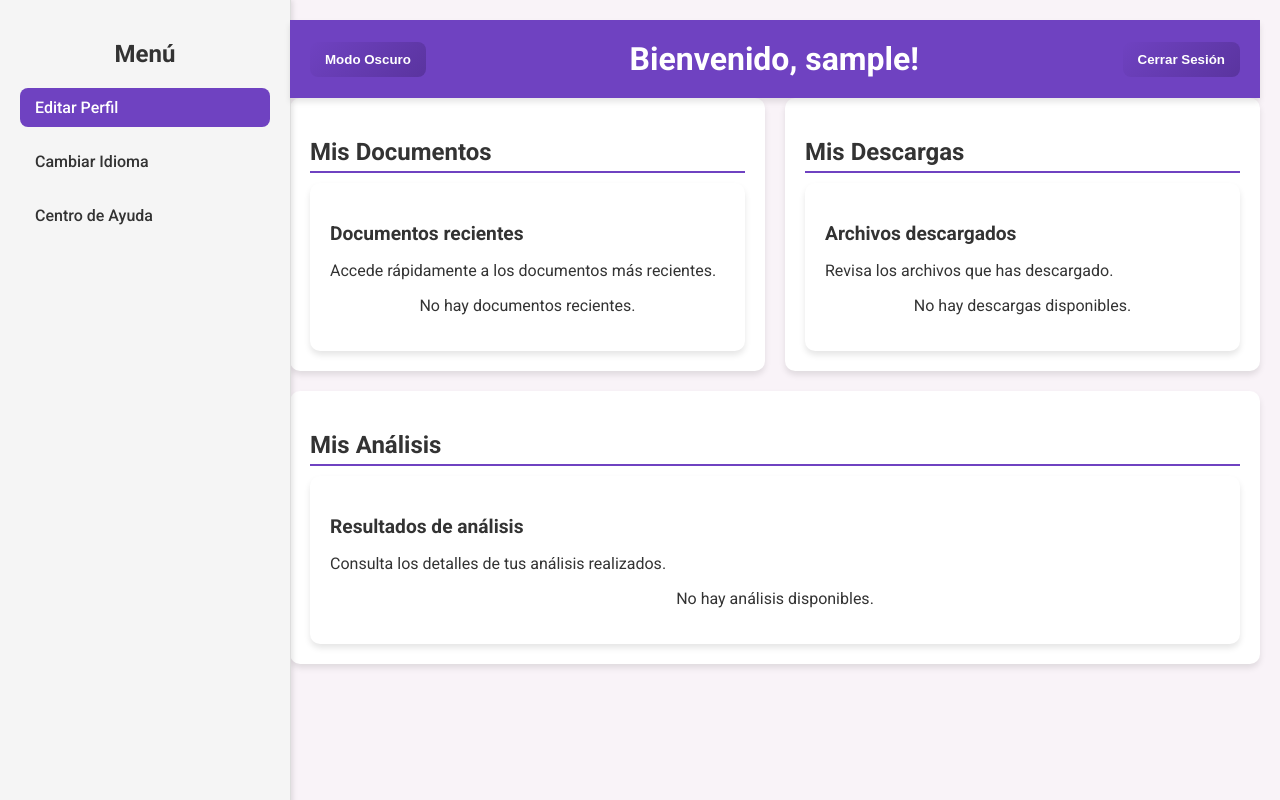
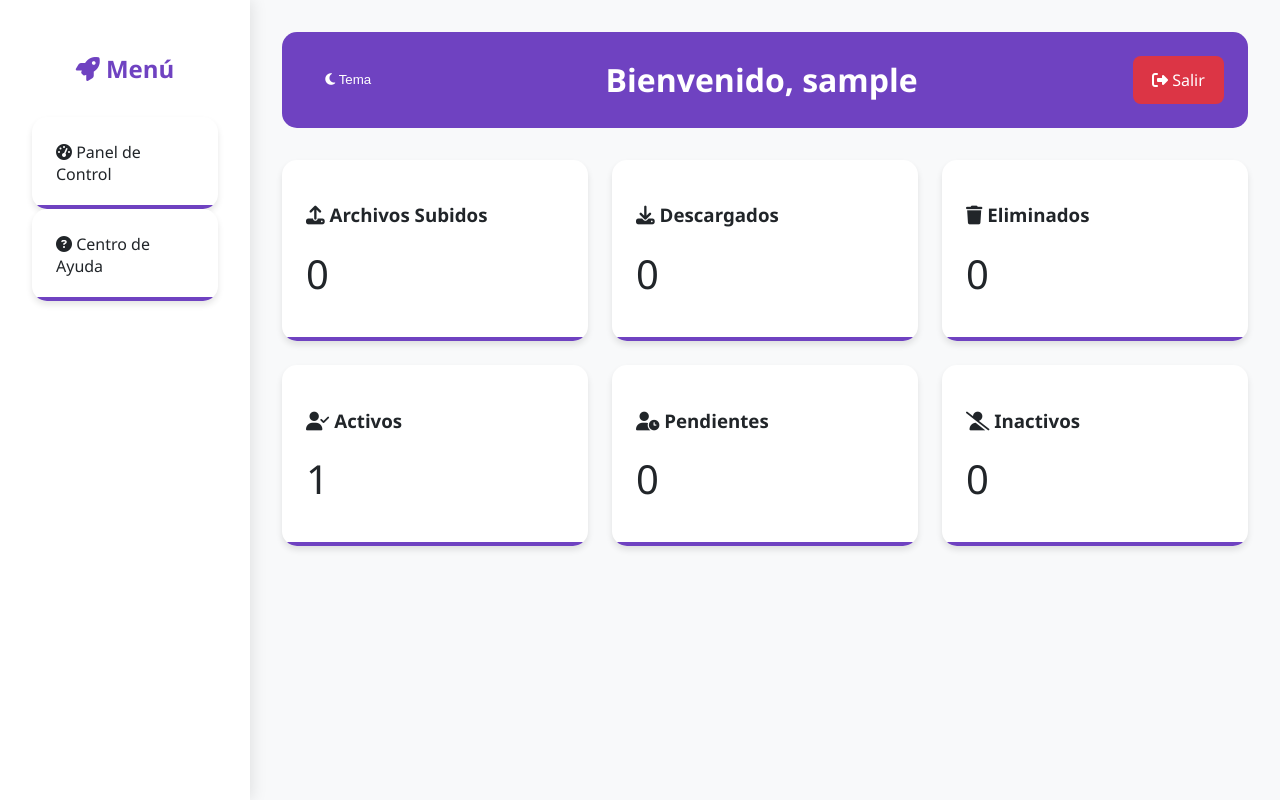
Before and after one commit to RodriOnce/pgroup1-JARR-IB-CM, a PHP site: page /inicio.php in a window 1280 px wide. Run offline with PHP 8.4, Linux system fonts and the light colour scheme; the visitor is signed in with stand-in values (Sample User, id 1); tables that the repository leaves empty or names only in its code hold one stand-in row (values such as "Sample post"); lists and menus that the app fills with data are empty.

Commit message:
Update inicio.php

```diff
--- a/inicio.php
+++ b/inicio.php
@@ -1,18 +1,56 @@
 <?php
 session_start();
 
-if (!isset($_SESSION['username'])) {
-    header("Location: login.html");
+// Configuración de la base de datos
+$servername = "localhost";
+$username = "root";
+$password = "";
+$dbname = "empresa";
+
+try {
+    $conn = new PDO("mysql:host=$servername;dbname=$dbname", $username, $password);
+    $conn->setAttribute(PDO::ATTR_ERRMODE, PDO::ERRMODE_EXCEPTION);
+} catch(PDOException $e) {
+    die("Error de conexión: " . $e->getMessage());
+}
+
+// Proceso de login
+if ($_SERVER['REQUEST_METHOD'] === 'POST' && isset($_POST['login'])) {
+    $nombre = trim($_POST['nombre']);
+    $input_pass = trim($_POST['password']);
+
+    $stmt = $conn->prepare("SELECT * FROM empleados WHERE nombre = :nombre");
+    $stmt->bindParam(':nombre', $nombre);
+    $stmt->execute();
+    $usuario = $stmt->fetch();
+
+    if ($usuario && hash('sha256', $input_pass) === $usuario['password']) {
+        $_SESSION['username'] = $usuario['nombre'];
+        header("Location: inici.php");
+        exit();
+    } else {
+        $error = "Credenciales incorrectas";
+    }
+}
+
+// Cerrar sesión
+if (isset($_GET['logout'])) {
+    session_destroy();
+    header("Location: inici.php");
     exit();
 }
 
-$user = $_SESSION['username'];
+// Obtener datos
+$usuarios_activos = $conn->query("SELECT * FROM empleados")->fetchAll(PDO::FETCH_ASSOC);
+$usuarios_pendientes = [];
+$usuarios_inactivos = [];
 
-if (isset($_POST['logout'])) {
-    session_destroy();
-    header("Location: index.html");
-    exit();
-}
+// Datos simulados
+$archivos = [
+    'subidos' => [],
+    'descargados' => [],
+    'eliminados' => []
+];
 ?>
 
 <!DOCTYPE html>
@@ -20,272 +58,271 @@ if (isset($_POST['logout'])) {
 <head>
     <meta charset="UTF-8">
     <meta name="viewport" content="width=device-width, initial-scale=1.0">
-    <title>Dashboard de <?php echo $user; ?></title>
+    <title>Panel de Control</title>
+    <link href="https://cdnjs.cloudflare.com/ajax/libs/font-awesome/6.4.0/css/all.min.css" rel="stylesheet">
     <style>
-        @import url('https://fonts.googleapis.com/css2?family=Roboto:wght@300;400;500;700&display=swap');
-
         :root {
-            --background-color: #f9f3f8;
-            --text-color: #333;
-            --card-background: #ffffff;
-            --header-background: #6f42c1;
-            --button-background: linear-gradient(135deg, #6f42c1, #5a349f);
-            --button-hover-background: linear-gradient(135deg, #5a349f, #4a2d82);
-            --dropdown-background: #fefefe;
-            --dropdown-border: #ddd;
-            --section-line-color: #6f42c1;
-            --sidebar-background: #f5f5f5;
-            --sidebar-border-color: #ddd;
-            --sidebar-link-hover: linear-gradient(135deg, #6f42c1, #5a349f);
-            --sidebar-active-link: #6f42c1;
-            --sidebar-text-color: #333;
+            --primary: #6f42c1;
+            --secondary: #4a148c;
+            --background: #f8f9fa;
+            --text: #212529;
+            --card-bg: #ffffff;
+            --header-bg: #6f42c1;
+            --success: #28a745;
+            --danger: #dc3545;
+            --warning: #ffc107;
         }
 
         [data-theme="dark"] {
-            --background-color: #121212;
-            --text-color: #ffffff;
-            --card-background: #1e1e1e;
-            --header-background: #3e3e3e;
-            --button-background: linear-gradient(135deg, #bb86fc, #985eff);
-            --button-hover-background: linear-gradient(135deg, #985eff, #7c4dff);
-            --dropdown-background: #2e2e2e;
-            --dropdown-border: #444;
-            --section-line-color: #bb86fc;
-            --sidebar-background: #1e1e1e;
-            --sidebar-border-color: #444;
-            --sidebar-link-hover: linear-gradient(135deg, #bb86fc, #985eff);
-            --sidebar-active-link: #bb86fc;
-            --sidebar-text-color: #ffffff;
+            --primary: #bb86fc;
+            --secondary: #3700b3;
+            --background: #121212;
+            --text: #ffffff;
+            --card-bg: #1e1e1e;
+            --header-bg: #2d2d2d;
         }
 
         body {
-            font-family: 'Roboto', sans-serif;
+            font-family: 'Segoe UI', sans-serif;
             margin: 0;
-            padding: 0;
-            display: flex;
-            background-color: var(--background-color);
-            color: var(--text-color);
-            transition: background-color 0.3s ease, color 0.3s ease;
+            background: var(--background);
+            color: var(--text);
+            transition: all 0.3s cubic-bezier(0.4, 0, 0.2, 1);
+        }
+
+        .dashboard-container {
+            display: grid;
+            grid-template-columns: 250px 1fr;
+            min-height: 100vh;
         }
 
         .sidebar {
-            width: 250px;
-            background-color: var(--sidebar-background);
-            padding: 20px;
-            position: fixed;
-            height: 100vh;
-            border-right: 1px solid var(--sidebar-border-color);
-            box-shadow: 2px 0 5px rgba(0, 0, 0, 0.1);
-        }
-
-        .sidebar h2 {
-            font-size: 1.5rem;
-            margin-bottom: 20px;
-            color: var(--sidebar-text-color);
-            text-align: center;
-            font-weight: bold;
-        }
-
-        .sidebar ul {
-            list-style: none;
-            padding: 0;
-            margin: 0;
-        }
-
-        .sidebar ul li {
-            margin-bottom: 15px;
-        }
-
-        .sidebar ul li a {
-            text-decoration: none;
-            color: var(--sidebar-text-color);
-            font-size: 1rem;
-            padding: 10px 15px;
-            display: block;
-            border-radius: 8px;
-            transition: background 0.3s ease, color 0.3s ease;
-            font-weight: 500;
-        }
-
-        .sidebar ul li a:hover {
-            background: var(--sidebar-link-hover);
-            color: white;
-            box-shadow: 0 4px 6px rgba(0, 0, 0, 0.1);
-        }
-
-        .sidebar ul li a.active {
-            background-color: var(--sidebar-active-link);
-            color: white;
+            background: var(--card-bg);
+            padding: 2rem;
+            box-shadow: 2px 0 15px rgba(0,0,0,0.1);
         }
 
         .main-content {
-            margin-left: 270px;
-            padding: 20px;
-            width: calc(100% - 270px);
+            padding: 2rem;
         }
 
-        header {
-            background-color: var(--header-background);
-            color: white;
-            padding: 20px;
-            text-align: center;
-            position: sticky;
-            top: 0;
-            z-index: 1000;
-            box-shadow: 0 4px 6px rgba(0, 0, 0, 0.1);
-            display: flex;
-            justify-content: space-between;
-            align-items: center;
+        .stats-grid {
+            display: grid;
+            grid-template-columns: repeat(3, 1fr);
+            gap: 1.5rem;
+            margin: 2rem 0;
         }
 
-        header h1 {
-            margin: 0;
-            font-size: 2rem;
+        .stat-card {
+            background: var(--card-bg);
+            padding: 1.5rem;
+            border-radius: 15px;
+            box-shadow: 0 4px 6px rgba(0,0,0,0.1);
+            cursor: pointer;
+            transition: transform 0.3s ease;
+            position: relative;
+            overflow: hidden;
         }
 
-        .dark-mode-toggle {
-            background: var(--button-background);
-            color: white;
-            border: none;
-            padding: 10px 15px;
-            border-radius: 8px;
-            cursor: pointer;
-            font-weight: bold;
-            transition: background 0.3s ease;
+        .stat-card:hover {
+            transform: translateY(-5px);
         }
 
-        .dark-mode-toggle:hover {
-            background: var(--button-hover-background);
+        .stat-card::after {
+            content: '';
+            position: absolute;
+            bottom: 0;
+            left: 0;
+            width: 100%;
+            height: 4px;
+            background: var(--primary);
+            transition: height 0.3s ease;
         }
 
-        .logout-button {
-            background: var(--button-background);
-            color: white;
-            border: none;
-            padding: 10px 15px;
-            border-radius: 8px;
-            cursor: pointer;
-            font-weight: bold;
-            transition: background 0.3s ease;
+        .stat-card:hover::after {
+            height: 100%;
+            opacity: 0.1;
         }
 
-        .logout-button:hover {
-            background: var(--button-hover-background);
+        .detalles-panel {
+            max-height: 0;
+            overflow: hidden;
+            transition: max-height 0.3s ease-out;
+            background: var(--card-bg);
+            margin-top: 1rem;
+            border-radius: 0 0 15px 15px;
         }
 
-        .dashboard-container {
-            display: flex;
-            flex-wrap: wrap;
-            gap: 20px;
+        .detalles-panel.abierto {
+            max-height: 500px;
+            padding: 1.5rem;
+            border: 1px solid rgba(0,0,0,0.1);
         }
 
-        .section {
-            flex: 1 1 calc(33.333% - 20px);
-            background: var(--card-background);
-            border-radius: 10px;
-            box-shadow: 0 4px 6px rgba(0, 0, 0, 0.1);
-            padding: 20px;
-            transition: transform 0.3s ease, box-shadow 0.3s ease;
+        .tabla-detalles {
+            width: 100%;
+            border-collapse: collapse;
         }
 
-        .section-title {
-            font-size: 1.5rem;
-            margin-bottom: 10px;
-            color: var(--text-color);
-            border-bottom: 2px solid var(--section-line-color);
-            padding-bottom: 5px;
+        .tabla-detalles th {
+            background: var(--primary);
+            color: white;
+            padding: 1rem;
         }
 
-        .card {
-            background: var(--card-background);
-            border-radius: 10px;
-            box-shadow: 0 4px 6px rgba(0, 0, 0, 0.1);
-            padding: 20px;
-            margin-top: 10px;
-        }
-
-        .card h3 {
-            font-size: 1.2rem;
-            margin-bottom: 10px;
-            color: var(--text-color);
-        }
-
-        .card p {
-            font-size: 1rem;
-            color: var(--text-color);
-        }
-
-        .dropdown.empty {
-            text-align: center;
-            font-size: 0.9rem;
-            color: var(--text-color);
+        .tabla-detalles td {
+            padding: 1rem;
+            border-bottom: 1px solid rgba(0,0,0,0.1);
         }
     </style>
 </head>
 <body data-theme="light">
-    <div class="sidebar">
-        <h2>Menú</h2>
-        <ul>
-            <li><a href="#" class="active">Editar Perfil</a></li>
-            <li><a href="#">Cambiar Idioma</a></li>
-            <li><a href="#">Centro de Ayuda</a></li>
-        </ul>
-    </div>
-
-    <div class="main-content">
-        <header>
-            <button class="dark-mode-toggle" onclick="toggleDarkMode()">Modo Oscuro</button>
-            <h1>Bienvenido, <?php echo $user; ?>!</h1>
-            <form method="POST" style="margin: 0;">
-                <button type="submit" name="logout" class="logout-button">Cerrar Sesión</button>
-            </form>
-        </header>
-
+    <?php if(isset($_SESSION['username'])): ?>
         <div class="dashboard-container">
-            <div class="section">
-                <h2 class="section-title">Mis Documentos</h2>
-                <div class="card">
-                    <h3>Documentos recientes</h3>
-                    <p>Accede rápidamente a los documentos más recientes.</p>
-                    <div class="dropdown empty">
-                        <p>No hay documentos recientes.</p>
-                    </div>
+            <!-- Sidebar -->
+            <div class="sidebar">
+                <h2 style="color: var(--primary); text-align: center; margin-bottom: 2rem;">
+                    <i class="fas fa-rocket"></i> Menú
+                </h2>
+                <div class="stat-card" onclick="mostrarSeccion('panel-control')">
+                    <i class="fas fa-tachometer-alt"></i> Panel de Control
+                </div>
+                <div class="stat-card" onclick="mostrarSeccion('ayuda')">
+                    <i class="fas fa-question-circle"></i> Centro de Ayuda
                 </div>
             </div>
 
-            <div class="section">
-                <h2 class="section-title">Mis Descargas</h2>
-                <div class="card">
-                    <h3>Archivos descargados</h3>
-                    <p>Revisa los archivos que has descargado.</p>
-                    <div class="dropdown empty">
-                        <p>No hay descargas disponibles.</p>
+            <!-- Main Content -->
+            <div class="main-content">
+                <!-- Header -->
+                <div style="display: flex; justify-content: space-between; align-items: center; margin-bottom: 2rem; padding: 1.5rem; background: var(--header-bg); color: white; border-radius: 15px;">
+                    <div>
+                        <button onclick="toggleTheme()" style="background: none; border: none; color: white; cursor: pointer; padding: 0.8rem 1.2rem; border-radius: 8px;">
+                            <i class="fas fa-moon"></i> Tema
+                        </button>
                     </div>
+                    <h1 style="margin: 0;">Bienvenido, <?= htmlspecialchars($_SESSION['username']) ?></h1>
+                    <a href="?logout=1" style="color: white; text-decoration: none; padding: 0.8rem 1.2rem; border-radius: 8px; background: var(--danger);">
+                        <i class="fas fa-sign-out-alt"></i> Salir
+                    </a>
                 </div>
-            </div>
 
-            <div class="section">
-                <h2 class="section-title">Mis Análisis</h2>
-                <div class="card">
-                    <h3>Resultados de análisis</h3>
-                    <p>Consulta los detalles de tus análisis realizados.</p>
-                    <div class="dropdown empty">
-                        <p>No hay análisis disponibles.</p>
+                <!-- Panel de Control -->
+                <div id="panel-control">
+                    <div class="stats-grid">
+                        <!-- Primera Fila -->
+                        <div class="stat-card" onclick="toggleDetalles('subidos')">
+                            <h3><i class="fas fa-upload"></i> Archivos Subidos</h3>
+                            <p style="font-size: 2.5rem; margin: 1rem 0;"><?= count($archivos['subidos']) ?></p>
+                            <div class="detalles-panel" id="subidos">
+                                <table class="tabla-detalles">
+                                    <thead>
+                                        <tr><th>ID</th><th>Nombre</th><th>Fecha</th></tr>
+                                    </thead>
+                                    <tbody>
+                                        <?php foreach($archivos['subidos'] as $archivo): ?>
+                                        <tr><td colspan="3">No hay archivos subidos</td></tr>
+                                        <?php endforeach; ?>
+                                    </tbody>
+                                </table>
+                            </div>
+                        </div>
+
+                        <div class="stat-card" onclick="toggleDetalles('descargados')">
+                            <h3><i class="fas fa-download"></i> Descargados</h3>
+                            <p style="font-size: 2.5rem; margin: 1rem 0;"><?= count($archivos['descargados']) ?></p>
+                            <div class="detalles-panel" id="descargados">
+                                <!-- Contenido similar -->
+                            </div>
+                        </div>
+
+                        <div class="stat-card" onclick="toggleDetalles('eliminados')">
+                            <h3><i class="fas fa-trash"></i> Eliminados</h3>
+                            <p style="font-size: 2.5rem; margin: 1rem 0;"><?= count($archivos['eliminados']) ?></p>
+                            <div class="detalles-panel" id="eliminados">
+                                <!-- Contenido similar -->
+                            </div>
+                        </div>
+
+                        <!-- Segunda Fila -->
+                        <div class="stat-card" onclick="toggleDetalles('activos')">
+                            <h3><i class="fas fa-user-check"></i> Activos</h3>
+                            <p style="font-size: 2.5rem; margin: 1rem 0;"><?= count($usuarios_activos) ?></p>
+                            <div class="detalles-panel" id="activos">
+                                <table class="tabla-detalles">
+                                    <thead>
+                                        <tr><th>ID</th><th>Nombre</th></tr>
+                                    </thead>
+                                    <tbody>
+                                        <?php foreach($usuarios_activos as $usuario): ?>
+                                        <tr>
+                                            <td><?= $usuario['id'] ?></td>
+                                            <td><?= htmlspecialchars($usuario['nombre']) ?></td>
+                                        </tr>
+                                        <?php endforeach; ?>
+                                    </tbody>
+                                </table>
+                            </div>
+                        </div>
+
+                        <div class="stat-card" onclick="toggleDetalles('pendientes')">
+                            <h3><i class="fas fa-user-clock"></i> Pendientes</h3>
+                            <p style="font-size: 2.5rem; margin: 1rem 0;"><?= count($usuarios_pendientes) ?></p>
+                            <div class="detalles-panel" id="pendientes">
+                                <!-- Contenido similar -->
+                            </div>
+                        </div>
+
+                        <div class="stat-card" onclick="toggleDetalles('inactivos')">
+                            <h3><i class="fas fa-user-slash"></i> Inactivos</h3>
+                            <p style="font-size: 2.5rem; margin: 1rem 0;"><?= count($usuarios_inactivos) ?></p>
+                            <div class="detalles-panel" id="inactivos">
+                                <!-- Contenido similar -->
+                            </div>
+                        </div>
                     </div>
                 </div>
             </div>
         </div>
-    </div>
+    <?php else: ?>
+        <!-- Login Form -->
+        <div style="max-width: 400px; margin: 5rem auto; padding: 2rem;">
+            <div class="stat-card" style="padding: 2rem; text-align: center;">
+                <h2 style="color: var(--primary); margin-bottom: 1.5rem;">
+                    <i class="fas fa-sign-in-alt"></i> Iniciar Sesión
+                </h2>
+                <?php if(isset($error)): ?>
+                    <div style="color: var(--danger); margin-bottom: 1rem;"><?= $error ?></div>
+                <?php endif; ?>
+                <form method="POST" style="display: flex; flex-direction: column; gap: 1rem;">
+                    <input type="text" name="nombre" placeholder="Usuario" required
+                           style="padding: 0.8rem; border-radius: 8px; border: 1px solid #ddd;">
+                    <input type="password" name="password" placeholder="Contraseña" required
+                           style="padding: 0.8rem; border-radius: 8px; border: 1px solid #ddd;">
+                    <button type="submit"
+                            style="padding: 1rem; background: var(--primary); color: white; border: none; border-radius: 8px; cursor: pointer;">
+                        <i class="fas fa-unlock"></i> Acceder
+                    </button>
+                </form>
+            </div>
+        </div>
+    <?php endif; ?>
 
     <script>
-        function toggleDarkMode() {
+        function toggleDetalles(id) {
+            const panel = document.getElementById(id);
+            panel.classList.toggle('abierto');
+        }
+
+        function toggleTheme() {
             const body = document.body;
-            const currentTheme = body.getAttribute('data-theme');
-            const newTheme = currentTheme === 'light' ? 'dark' : 'light';
+            const newTheme = body.getAttribute('data-theme') === 'dark' ? 'light' : 'dark';
             body.setAttribute('data-theme', newTheme);
-            const toggleButton = document.querySelector('.dark-mode-toggle');
-            toggleButton.textContent = newTheme === 'light' ? 'Modo Oscuro' : 'Modo Claro';
+            localStorage.setItem('theme', newTheme);
         }
+
+        // Cargar tema guardado
+        document.body.setAttribute('data-theme', localStorage.getItem('theme') || 'light');
     </script>
 </body>
 </html>
```
